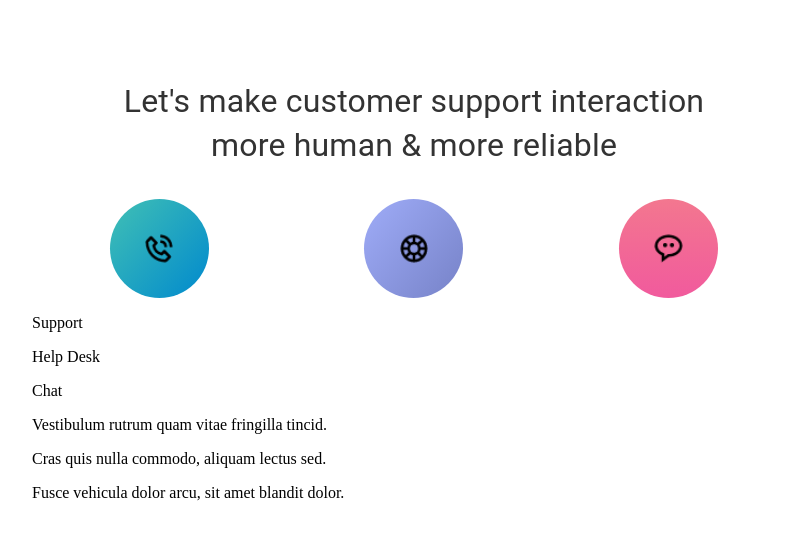
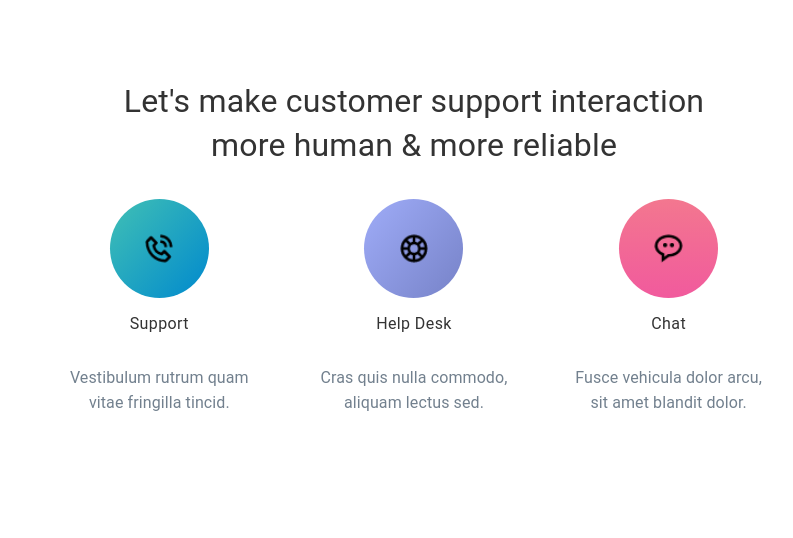
Before and after one commit to Quocs/internship_Practice, a plain HTML site: page index.html in a window 1280 px wide. Shown: the part 741-1279 px from the top of the page, without its empty margins (311-1104 px from the left). Drawn offline with Linux system fonts and the light colour scheme.

Commit message:
Update style.css

```diff
--- a/style.css
+++ b/style.css
@@ -310,3 +310,35 @@ input[type="submit"]:hover{
     margin-left:33.31px;
     margin-top:33.31px;
 }
+.img_title{
+    display: flex;
+    justify-content: space-around;
+}
+.img_title p {
+    width: 76px;
+    height: 19px;
+    font-family: 'Roboto';
+    font-style: normal;
+    font-weight: 400;
+    font-size: 16px;
+    line-height: 19px;
+    letter-spacing: 0.025em;
+    color: #333333;
+    text-align: center;
+}
+.img_content{
+    display: flex;
+    justify-content: space-around;
+}
+.img_content p{
+    width: 202px;
+    height: 50px;
+    font-family: 'Roboto';
+    font-style: normal;
+    font-weight: 400;
+    font-size: 16px;
+    line-height: 25px;
+    text-align: center;
+    letter-spacing: 0.00625em;
+    color: #72808e;
+}
```
